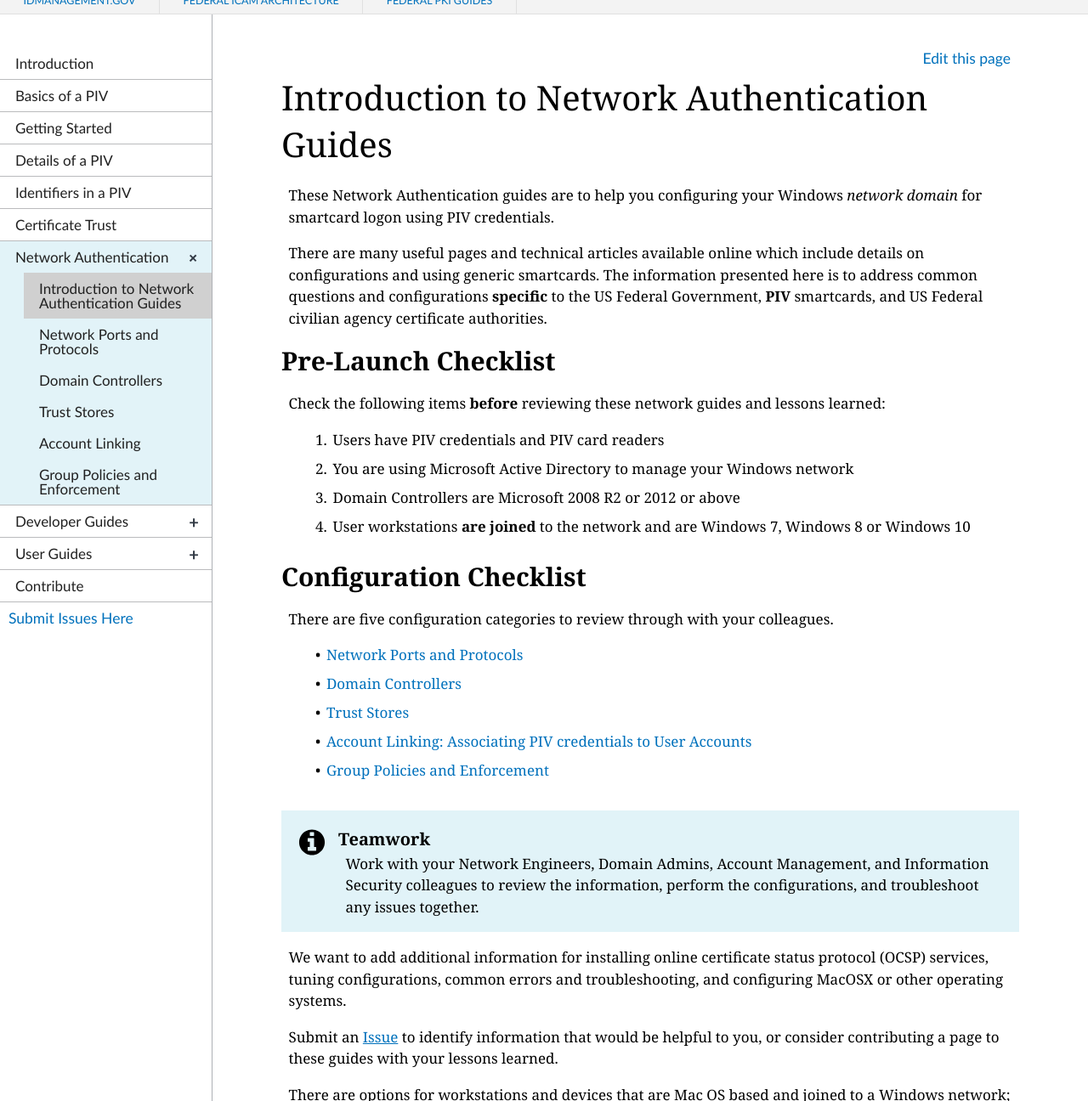
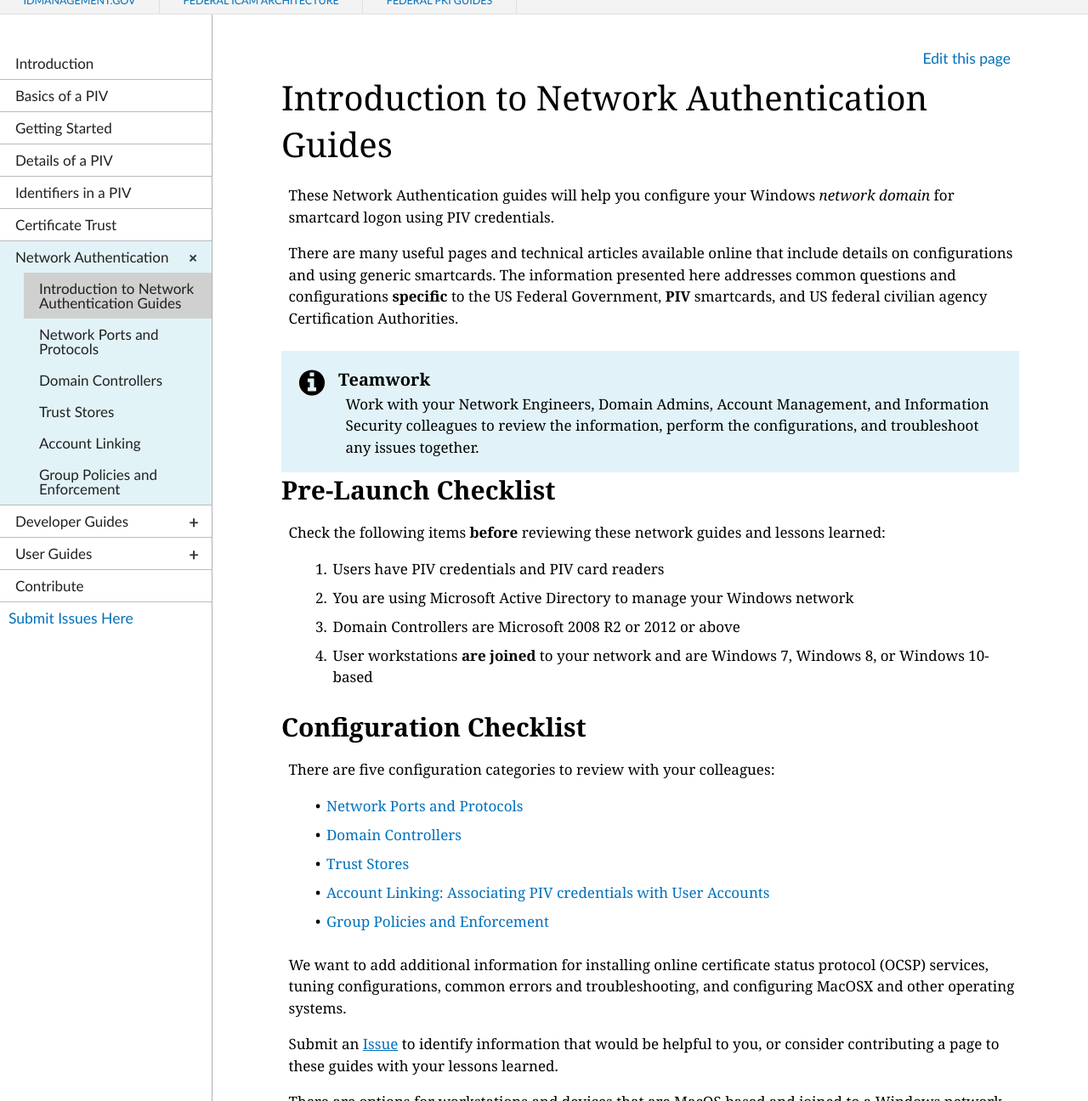
Before and after one commit to GSA/piv-guides, a Jekyll site: the page built from _networkconfig/0_index.md, in a window 1280 px wide and 1400 px high, cut to the strip 104-1400 px from the top of the window. Shown: the whole strip at 85% size. Built offline with Jekyll 4.4.1, drawn with Linux system fonts in a browser that asks for light colours; nearby versions of some CDN libraries; some of the changed text lies outside the part shown.

Commit message:
Update 0_index.md

```diff
--- a/_networkconfig/0_index.md
+++ b/_networkconfig/0_index.md
@@ -5,32 +5,34 @@
 collection: networkconfig
 ---
 
-These Network Authentication guides are to help you configuring your Windows _network domain_ for smartcard logon using PIV credentials.
+These Network Authentication guides will help you configure your Windows _network domain_ for smartcard logon using PIV credentials.
 
-There are many useful pages and technical articles available online which include details on configurations and using generic smartcards.  The information presented here is to address common questions and configurations **specific** to the US Federal Government, **PIV** smartcards, and US Federal civilian agency certificate authorities.
+There are many useful pages and technical articles available online that include details on configurations and using generic smartcards.  The information presented here addresses common questions and configurations **specific** to the US Federal Government, **PIV** smartcards, and US federal civilian agency Certification Authorities.
+
+{% include alert-info.html heading = "Teamwork" content="Work with your Network Engineers, Domain Admins, Account Management, and Information Security colleagues to review the information, perform the configurations, and troubleshoot any issues together." %}
 
 ## Pre-Launch Checklist
+
 Check the following items **before** reviewing these network guides and lessons learned:
 
 1. Users have PIV credentials and PIV card readers
 1. You are using Microsoft Active Directory to manage your Windows network
 1. Domain Controllers are Microsoft 2008 R2 or 2012 or above
-1. User workstations **are joined** to the network and are Windows 7, Windows 8 or Windows 10
+1. User workstations **are joined** to your network and are Windows 7, Windows 8, or Windows 10-based
 
 ## Configuration Checklist
 
-There are five configuration categories to review through with your colleagues.
+There are five configuration categories to review with your colleagues:
 
 - [Network Ports and Protocols]({{site.baseurl}}/networkconfig/ports/)
 - [Domain Controllers]({{site.baseurl}}/networkconfig/domaincontrollers/)
 - [Trust Stores]({{site.baseurl}}/networkconfig/trustedroots/)
-- [Account Linking: Associating PIV credentials to User Accounts]({{site.baseurl}}/networkconfig/accounts/)
+- [Account Linking: Associating PIV credentials with User Accounts]({{site.baseurl}}/networkconfig/accounts/)
 - [Group Policies and Enforcement]({{site.baseurl}}/networkconfig/grouppolicies/)
 
-{% include alert-info.html heading = "Teamwork" content="Work with your Network Engineers, Domain Admins, Account Management, and Information Security colleagues to review the information, perform the configurations, and troubleshoot any issues together." %}
 
-We want to add additional information for installing online certificate status protocol (OCSP) services, tuning configurations, common errors and troubleshooting, and configuring MacOSX or other operating systems.
+We want to add additional information for installing online certificate status protocol (OCSP) services, tuning configurations, common errors and troubleshooting, and configuring MacOSX and other operating systems.
 
 Submit an [Issue]({{site.repo_url}}/issues) to identify information that would be helpful to you, or consider contributing a page to these guides with your lessons learned.
 
-There are options for workstations and devices that are Mac OS based and joined to a Windows network; these will to be covered in additions to these guides.
+There are options for workstations and devices that are MacOS based and joined to a Windows network. These will be covered in additions to these guides.
```
